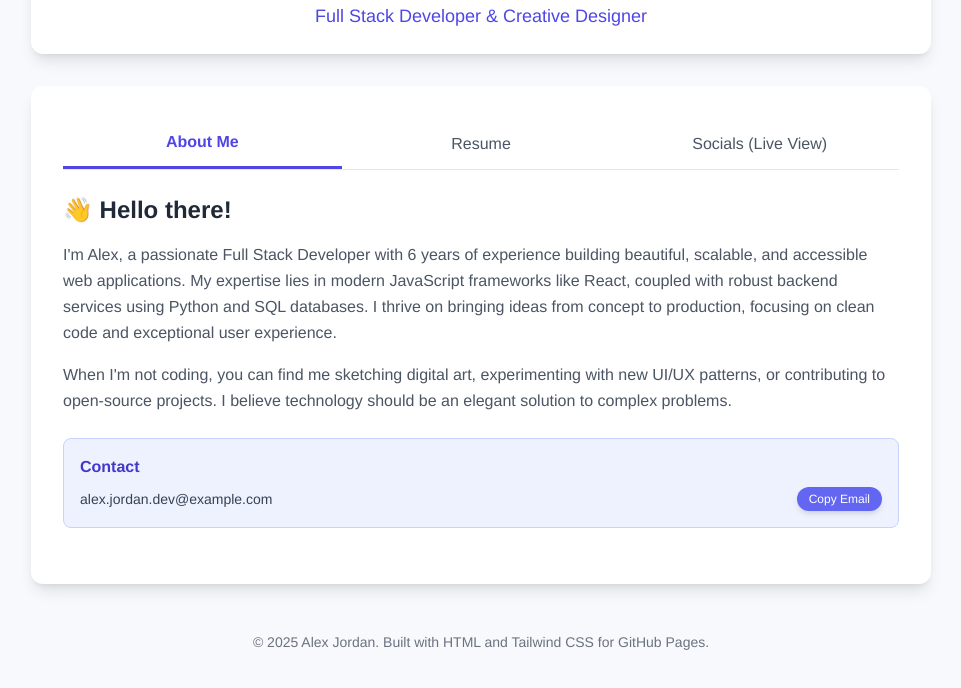
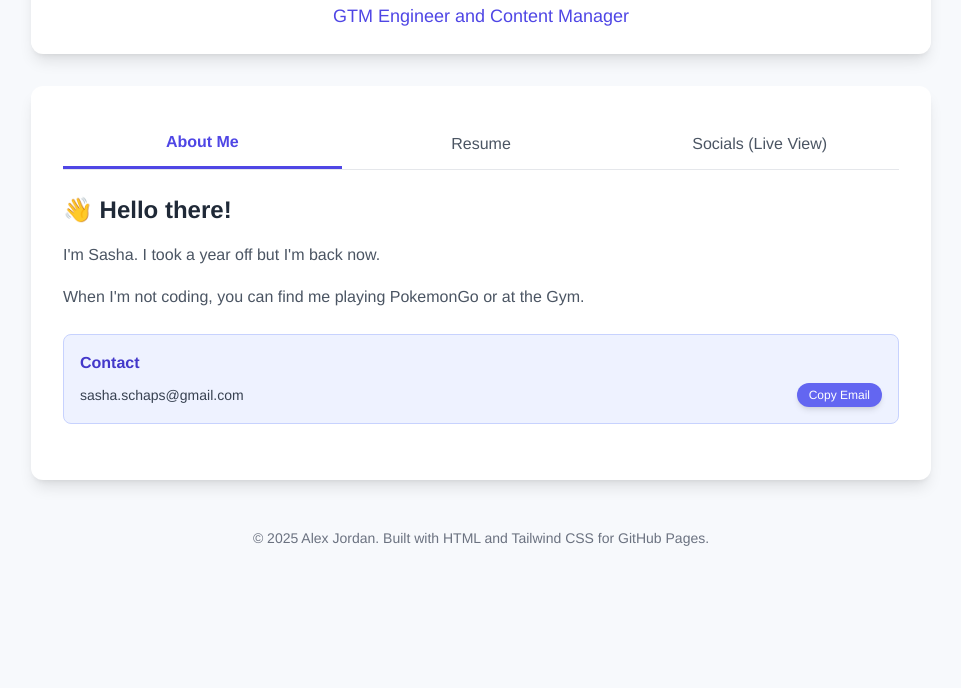
Before and after one commit to sasha-schaps/sasha-schaps.github.io, a plain HTML site: page index.html in a window 1280 px wide. Shown: the part 210-898 px from the top of the page, without its empty margins (159-1120 px from the left). After the commit the page ends 806 px from the top, so only its background shows below. Drawn offline with nearby package versions, Linux system fonts and the light colour scheme.

Commit message:
Update index.html

```diff
--- a/index.html
+++ b/index.html
@@ -3,7 +3,7 @@
 <head>
     <meta charset="UTF-8">
     <meta name="viewport" content="width=device-width, initial-scale=1.0">
-    <title>Alex Jordan | Portfolio</title>
+    <title>Sasha Schaps | Portfolio</title>
     <!-- Load Tailwind CSS -->
     <script src="https://cdn.tailwindcss.com"></script>
     <style>
@@ -41,7 +41,7 @@
                 </svg>
             </div>
             <h1 class="text-3xl sm:text-4xl font-extrabold text-gray-800">Alex Jordan</h1>
-            <p class="text-lg text-indigo-600 font-medium mt-1">Full Stack Developer & Creative Designer</p>
+            <p class="text-lg text-indigo-600 font-medium mt-1">GTM Engineer and Content Manager</p>
         </header>
 
         <!-- Main Content Card -->
@@ -67,15 +67,15 @@
                 <div id="about" class="tab-content">
                     <h2 class="text-2xl font-bold text-gray-800 mb-4">👋 Hello there!</h2>
                     <p class="text-gray-600 leading-relaxed mb-4">
-                        I'm Alex, a passionate Full Stack Developer with 6 years of experience building beautiful, scalable, and accessible web applications. My expertise lies in modern JavaScript frameworks like React, coupled with robust backend services using Python and SQL databases. I thrive on bringing ideas from concept to production, focusing on clean code and exceptional user experience.
+                      I'm Sasha. I took a year off but I'm back now.
                     </p>
                     <p class="text-gray-600 leading-relaxed">
-                        When I'm not coding, you can find me sketching digital art, experimenting with new UI/UX patterns, or contributing to open-source projects. I believe technology should be an elegant solution to complex problems.
+                        When I'm not coding, you can find me playing PokemonGo or at the Gym.
                     </p>
                     <div class="mt-6 p-4 bg-indigo-50 rounded-lg border border-indigo-200">
                         <h3 class="font-semibold text-indigo-700 mb-2">Contact</h3>
                         <div class="flex flex-col sm:flex-row items-start sm:items-center justify-between">
-                            <span class="text-gray-700 text-sm break-all" id="my-email-address">alex.jordan.dev@example.com</span>
+                            <span class="text-gray-700 text-sm break-all" id="my-email-address">sasha.schaps@gmail.com</span>
                             <button onclick="copyEmail()" class="mt-2 sm:mt-0 px-3 py-1 bg-indigo-500 text-white text-xs font-medium rounded-full hover:bg-indigo-600 transition duration-200 shadow-md">
                                 Copy Email
                             </button>
```
